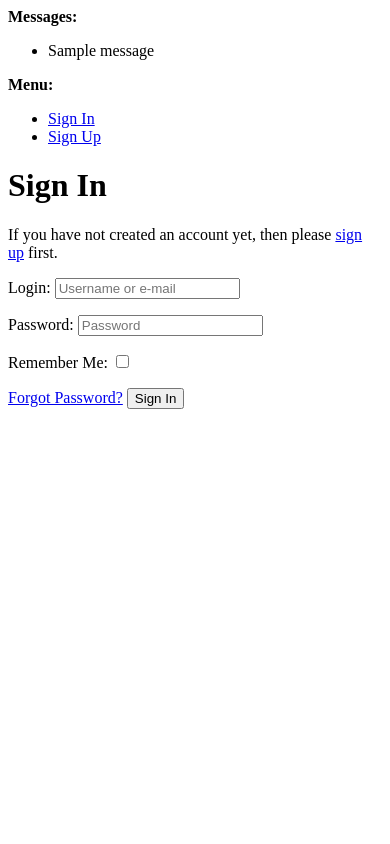
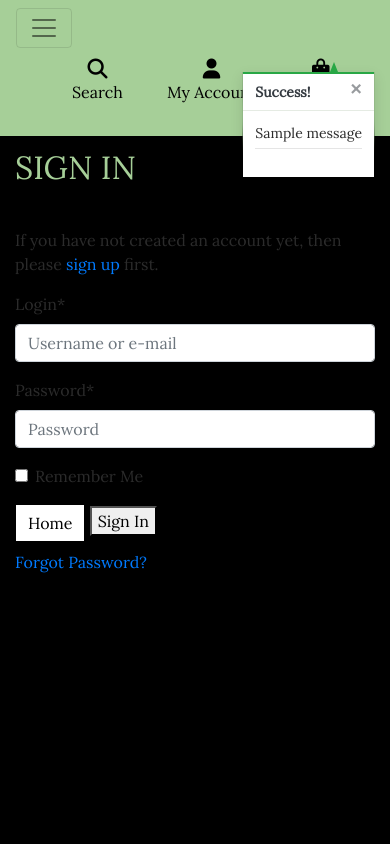
Before and after one commit to komfiGolabi/celtic-blink, a Django app: page /accounts/login/ in a window 390 px wide. Run offline with Django 3.2, Linux system fonts and the light colour scheme; tables that the repository leaves empty hold one stand-in row (values such as "Sample post"); one stand-in notice (Sample message) is shown; some libraries are stand-ins or nearby versions.

Commit message:
adjusted and fixed the allauth templates

```diff
--- a/templates/allauth/account/base.html
+++ b/templates/allauth/account/base.html
@@ -1,40 +1,15 @@
-<!DOCTYPE html>
-<html>
-  <head>
-    <title>{% block head_title %}{% endblock %}</title>
-    {% block extra_head %}
-    {% endblock %}
-  </head>
-  <body>
-    {% block body %}
+{% extends "base.html" %}
 
-    {% if messages %}
-    <div>
-      <strong>Messages:</strong>
-      <ul>
-        {% for message in messages %}
-        <li>{{message}}</li>
-        {% endfor %}
-      </ul>
+{% block content %}
+    <div class="container header-container">
+        <div class="overlay product-page-overlay"></div>
+        <div class="row">
+            <div class="col-12 col-md-6">
+                <div class="allauth-form-inner-content">
+                    {% block inner_content %}
+                    {% endblock %}
+                </div>
+            </div>
+        </div>
     </div>
-    {% endif %}
-
-    <div>
-      <strong>Menu:</strong>
-      <ul>
-        {% if user.is_authenticated %}
-        <li><a href="{% url 'account_email' %}">Change E-mail</a></li>
-        <li><a href="{% url 'account_logout' %}">Sign Out</a></li>
-        {% else %}
-        <li><a href="{% url 'account_login' %}">Sign In</a></li>
-        <li><a href="{% url 'account_signup' %}">Sign Up</a></li>
-        {% endif %}
-      </ul>
-    </div>
-    {% block content %}
-    {% endblock %}
-    {% endblock %}
-    {% block extra_body %}
-    {% endblock %}
-  </body>
-</html>
+{% endblock %}
--- a/templates/allauth/account/email_confirm.html
+++ b/templates/allauth/account/email_confirm.html
@@ -6,8 +6,10 @@
 {% block head_title %}{% trans "Confirm E-mail Address" %}{% endblock %}
 
 
-{% block content %}
-<h1>{% trans "Confirm E-mail Address" %}</h1>
+{% block inner_content %}
+<hr>
+<h2 class="logo-font mb-4">{% trans "Confirm E-mail Address" %}</h2>
+<hr>
 
 {% if confirmation %}
 
--- a/templates/allauth/account/login.html
+++ b/templates/allauth/account/login.html
@@ -5,9 +5,11 @@
 
 {% block head_title %}{% trans "Sign In" %}{% endblock %}
 
-{% block content %}
+{% block inner_content %}
 
-<h1>{% trans "Sign In" %}</h1>
+<hr>
+<h2 class="logo-font mb-4">{% trans "Sign In" %}</h2>
+<hr>
 
 {% get_providers as socialaccount_providers %}
 
@@ -35,12 +37,15 @@ for a {{ site_name }} account and sign in below:{% endblocktrans %}</p>
 
 <form class="login" method="POST" action="{% url 'account_login' %}">
   {% csrf_token %}
-  {{ form.as_p }}
+  {{ form|crispy }}
   {% if redirect_field_value %}
   <input type="hidden" name="{{ redirect_field_name }}" value="{{ redirect_field_value }}" />
   {% endif %}
-  <a class="button secondaryAction" href="{% url 'account_reset_password' %}">{% trans "Forgot Password?" %}</a>
+  <a class="btn btn-outline-black rounded-0" href="{% url 'home' %}">Home</a>
   <button class="primaryAction" type="submit">{% trans "Sign In" %}</button>
+  <p class="mt-2">
+    <a class="button secondaryAction" href="{% url 'account_reset_password' %}">{% trans "Forgot Password?" %}</a>
+  </p>
 </form>
 
 {% endblock %}
```
Also changed, not shown: templates/allauth/account/logout.html (+5 -3 lines).
